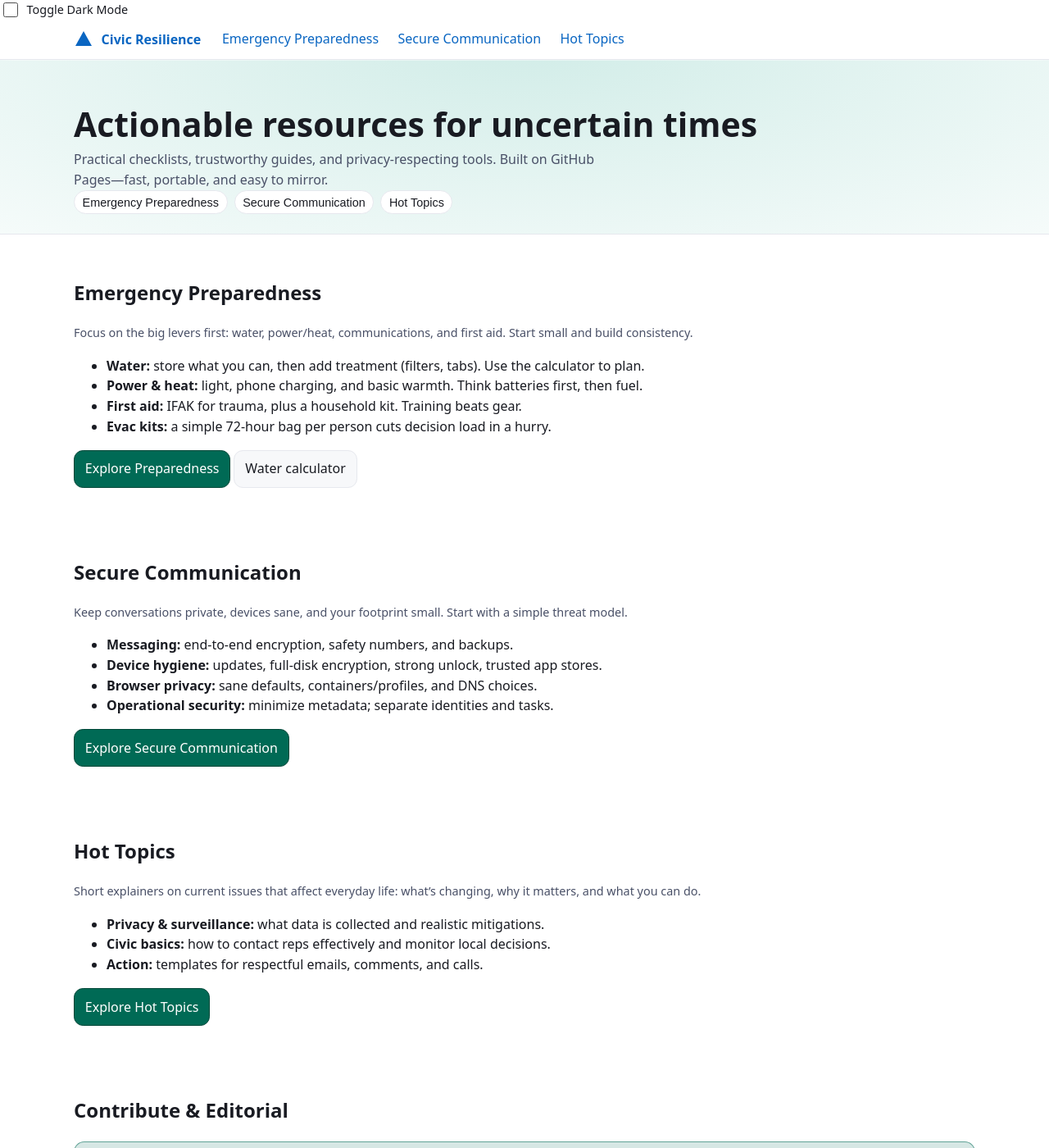
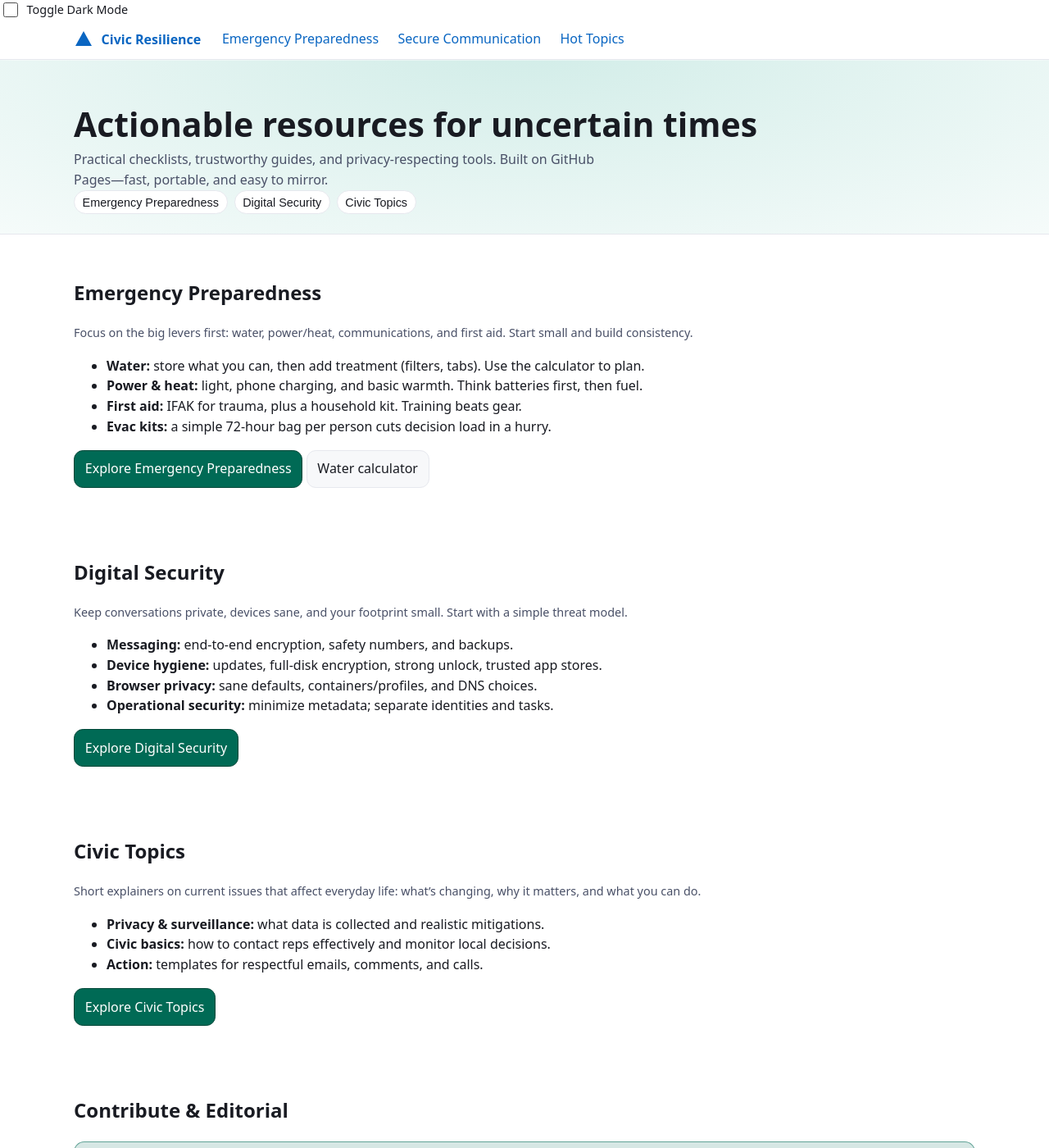
Before and after one commit to TestDepthLLC/infoportal, a Jekyll site: the page built from index.html, in a window 1280 px wide and 1400 px high. Shown: the whole window at 82% size. Built offline with Jekyll 4.4.1, drawn with Linux system fonts in a browser that asks for light colours.

Commit message:
Updated homepage - rename to digital security and civic topics

```diff
--- a/index.html
+++ b/index.html
@@ -13,8 +13,8 @@ nav_section: home
     <!-- Optional: chips as jump links (not filters) -->
     <div class="chips" role="list" aria-label="Jump to section">
       <button class="chip" data-jump="#prep-explain">Emergency Preparedness</button>
-      <button class="chip" data-jump="#secure-explain">Secure Communication</button>
-      <button class="chip" data-jump="#topics-explain">Hot Topics</button>
+      <button class="chip" data-jump="#secure-explain">Digital Security</button>
+      <button class="chip" data-jump="#topics-explain">Civic Topics</button>
     </div>
   </div>
 </section>
@@ -32,7 +32,7 @@ nav_section: home
       <li><strong>Evac kits:</strong> a simple 72-hour bag per person cuts decision load in a hurry.</li>
     </ul>
     <div class="actions" style="margin-top:.75rem">
-      <a class="btn primary" href="{{ site.baseurl }}/preparedness/">Explore Preparedness</a>
+      <a class="btn primary" href="{{ site.baseurl }}/preparedness/">Explore Emergency Preparedness</a>
       <a class="btn" href="{{ site.baseurl }}/preparedness/tools/water-calculator.html">Water calculator</a>
     </div>
   </div>
@@ -40,7 +40,7 @@ nav_section: home
 
 <section id="secure-explain" aria-labelledby="h-sec">
   <div class="container">
-    <h2 id="h-sec">Secure Communication</h2>
+    <h2 id="h-sec">Digital Security</h2>
     <p class="small" style="color:var(--muted)">
       Keep conversations private, devices sane, and your footprint small. Start with a simple threat model.
     </p>
@@ -51,14 +51,14 @@ nav_section: home
       <li><strong>Operational security:</strong> minimize metadata; separate identities and tasks.</li>
     </ul>
     <div class="actions" style="margin-top:.75rem">
-      <a class="btn primary" href="{{ site.baseurl }}/secure/">Explore Secure Communication</a>
+      <a class="btn primary" href="{{ site.baseurl }}/secure/">Explore Digital Security</a>
     </div>
   </div>
 </section>
 
 <section id="topics-explain" aria-labelledby="h-top">
   <div class="container">
-    <h2 id="h-top">Hot Topics</h2>
+    <h2 id="h-top">Civic Topics</h2>
     <p class="small" style="color:var(--muted)">
       Short explainers on current issues that affect everyday life: what’s changing, why it matters, and what you can do.
     </p>
@@ -68,7 +68,7 @@ nav_section: home
       <li><strong>Action:</strong> templates for respectful emails, comments, and calls.</li>
     </ul>
     <div class="actions" style="margin-top:.75rem">
-      <a class="btn primary" href="{{ site.baseurl }}/topics/">Explore Hot Topics</a>
+      <a class="btn primary" href="{{ site.baseurl }}/topics/">Explore Civic Topics</a>
     </div>
   </div>
 </section>
```
